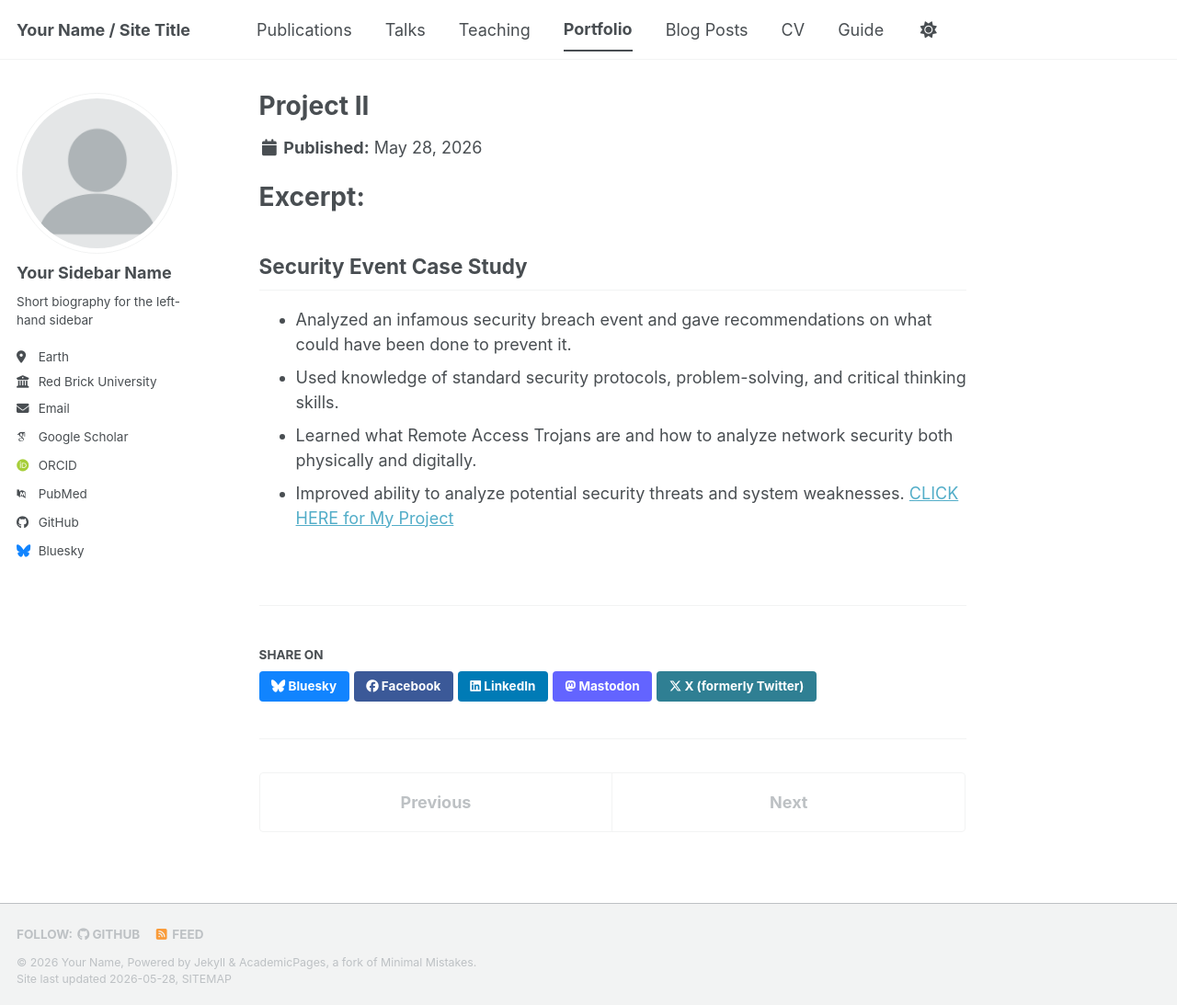
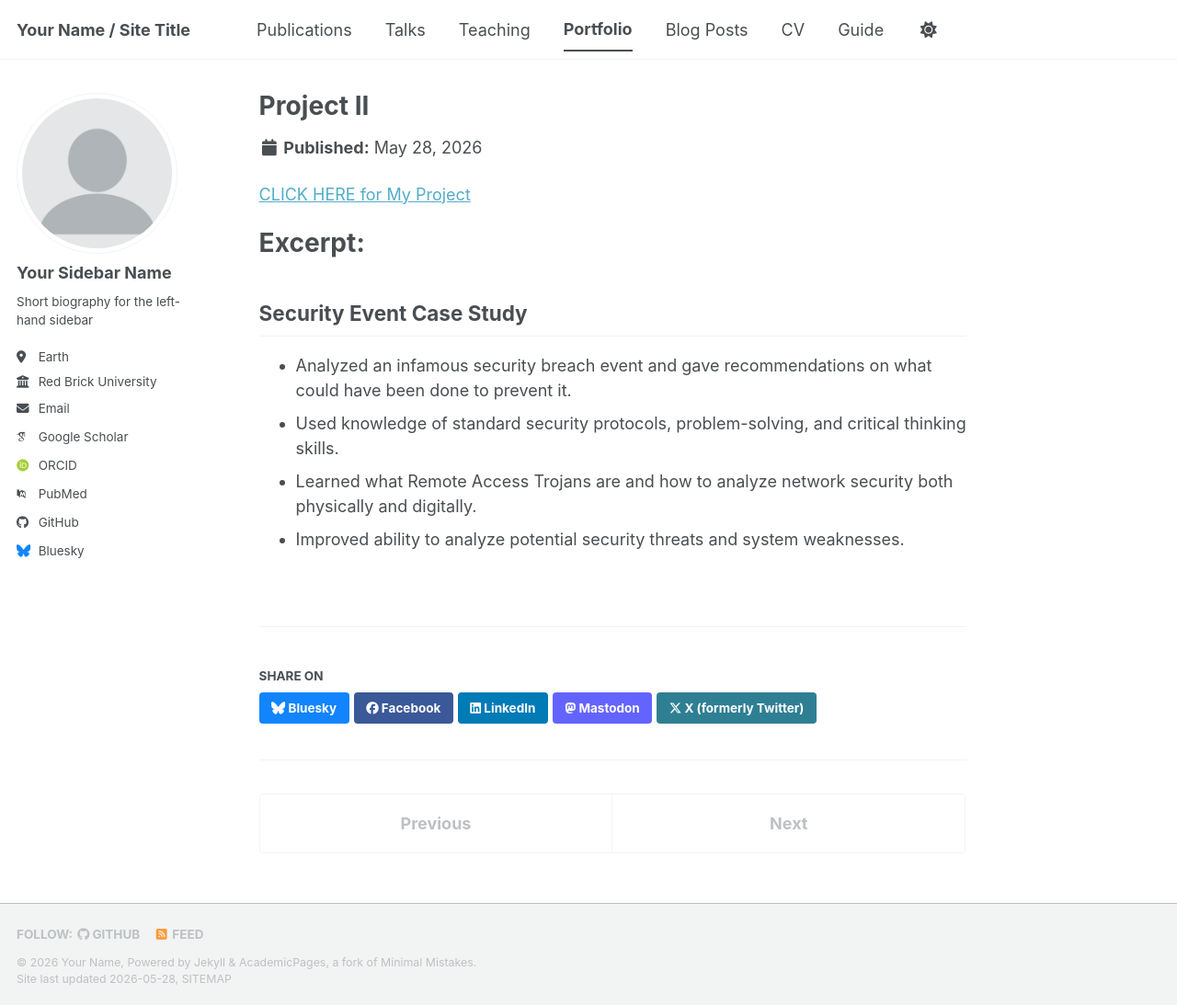
Before and after one commit to carsonsoldat/carsonsoldat.github.io, a Jekyll site: the page built from _portfolio/portfolio-2.md, in a window 1280 px wide and 1093 px high. Shown: the whole window at 92% size. Built offline with Jekyll 4.4.1, drawn with Linux system fonts in a browser that asks for light colours; some web fonts are replaced; a script bundle is joined from its source files by our own code; library files that are not in the unit come from our copies.

```diff
--- a/_portfolio/portfolio-2.md
+++ b/_portfolio/portfolio-2.md
@@ -1,10 +1,10 @@
 ---
 title: Project II
 ---
+[CLICK HERE for My Project](https://docs.google.com/document/d/1t6UCD7wH2xsgyuL1gPymWlTzZ6PLbNuuWTvN8iyr-IE/edit?usp=sharing)
 # Excerpt:
 ## Security Event Case Study
 - Analyzed an infamous security breach event and gave recommendations on what could have been done to prevent it.
 - Used knowledge of standard security protocols, problem-solving, and critical thinking skills.
 - Learned what Remote Access Trojans are and how to analyze network security both physically and digitally.
 - Improved ability to analyze potential security threats and system weaknesses.
-[CLICK HERE for My Project](https://docs.google.com/document/d/1t6UCD7wH2xsgyuL1gPymWlTzZ6PLbNuuWTvN8iyr-IE/edit?usp=sharing)
```
